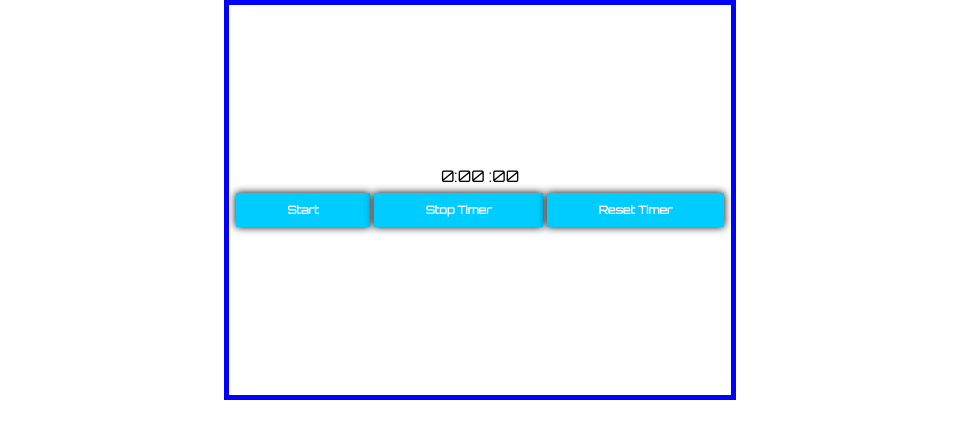
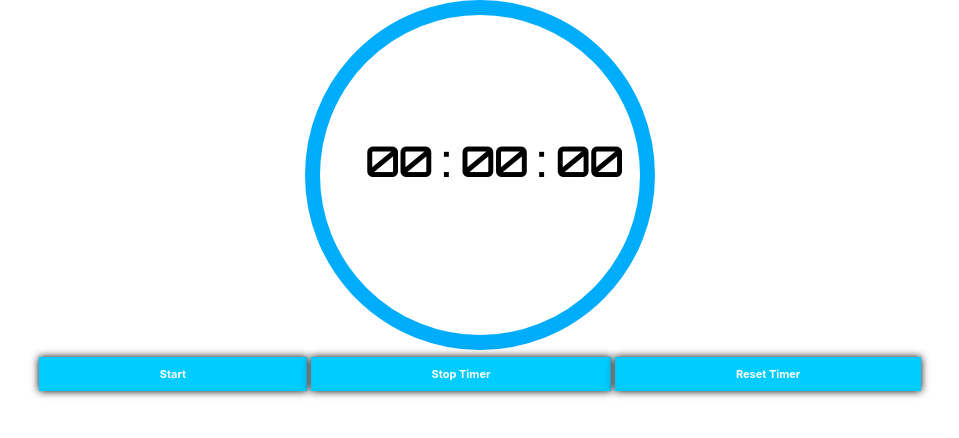
Before and after one commit to saadusufzai/StopWatch-App-with-React-TypeScript-TDD, a React (Create React App) app: page / in a window 1280 px wide. Shown: the top 438 px of the page, without its empty margins (160-1119 px from the left). Built offline with nearby package versions, Linux system fonts and the light colour scheme.

Commit message:
UI updated

```diff
--- a/src/components/Timer/Timer.module.css
+++ b/src/components/Timer/Timer.module.css
@@ -1,28 +1,43 @@
 
 @import url('https://fonts.googleapis.com/css2?family=Orbitron&display=swap');
-.testContainer{
-    width: 40%;
-    height: 400px;
-    font-family: 'Orbitron', sans-serif;
-    border: 5px solid blue;
-    display: flex;
-    flex-direction: column;
-    justify-content: center;
-    align-items: flex-end;
-    margin: 0 auto;
 
-}
 .buttonContainer{
     width: 100%;
     display: flex;
     padding: 5px;
 
 }
+.testContainer{
+    width: 70%;
+    margin: 0 auto;
+
+
+    display: flex;
+    flex-direction: column;
+    justify-content: center;
+
+
+}
 
 .timeDisplay{
-    display: flex;
-    align-self: center;
-    align-items: center;
-    justify-content:center;
+    font-family:Orbitron,sans-serif ;
+    font-size: 40px;
+    font-weight: 900;
+    border: solid rgb(0, 172, 252) 15px;
+    border-radius: 50%;
+    width: 350px;
+    height: 350px;
+    margin: 0 auto;
+}
+.time{
+    width: 90%;
+    text-align: center;
+    margin-top: 35%;
+   display: flex;
+   align-items: center;
+   margin-left: 35px;
+}
 
+span{
+    margin: 10px;
 }
--- a/src/components/Timer/Timer.tsx
+++ b/src/components/Timer/Timer.tsx
@@ -30,12 +30,13 @@ const [interval, setTimeInterval] = useState({})
   const runTimer = ()=>{
     if(updateMs === 100){
       updateMs = 0
-      updateS = seconds++
+      updateS++
 
     }
     if(updateS===60){
+      updateS = 0
       updateM++
-      updateS = 0
+
        }
     if(updateM===60){
       updateH++
@@ -71,8 +72,13 @@ const [interval, setTimeInterval] = useState({})
   return (
     <div className={classes.testContainer}>
       <div className={classes.timeDisplay}>
-        {minutes}:{seconds < 10 ? `0${seconds}` : seconds} :{mili<10? `0${mili}`: mili}
-      </div>
+        <div className={classes.time}>
+       <span>{minutes<10? `0${minutes}`:minutes}</span> :
+       <span> {seconds < 10 ? `0${seconds}` : seconds}</span> :
+        <span> {mili<10? `0${mili}`: mili}</span>
+
+        </div>
+        </div>
       <div className={classes.buttonContainer}>
         <Button btnValue="Start" buttonAction={startTimer} />
         <Button btnValue="Stop Timer" buttonAction={stopTimer} />
```
